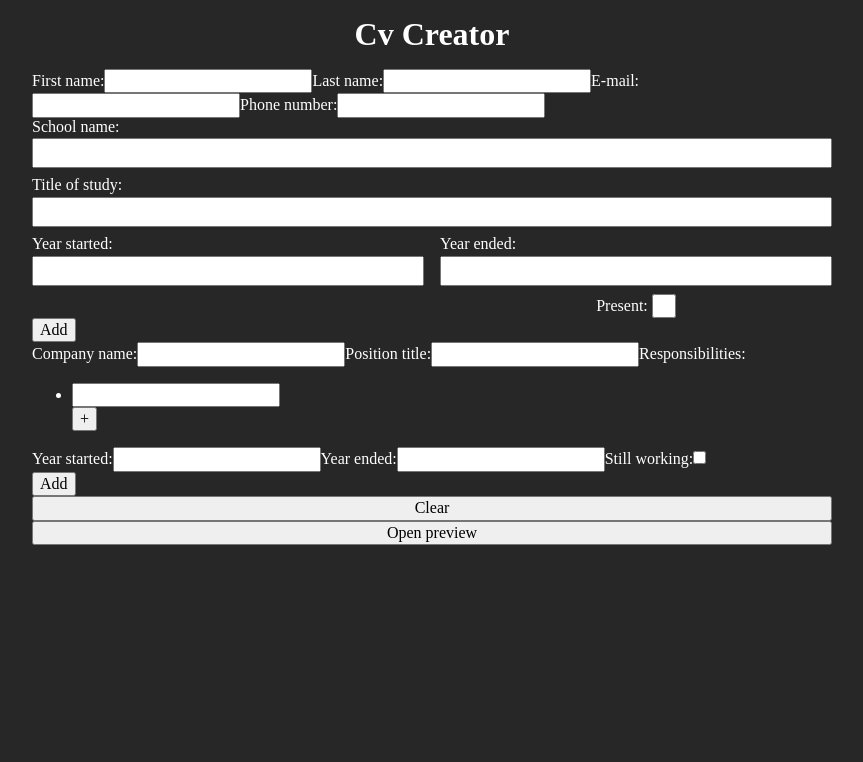
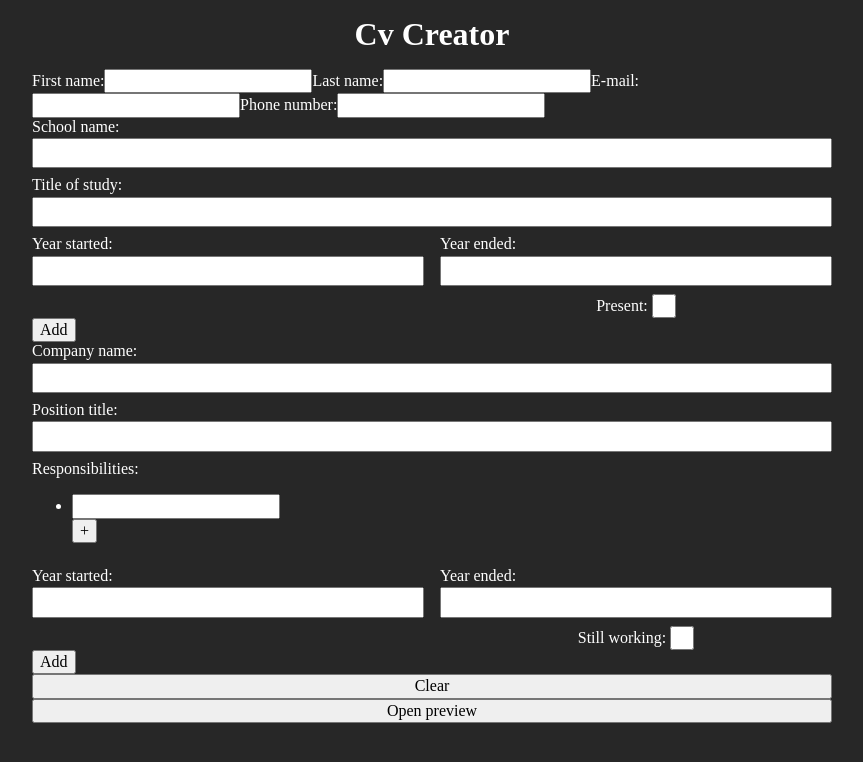
Before and after one commit to bigacz/cv-creator, a React (Vite) app: page / in a window 1280 px wide. Shown: the top 762 px of the page, without its empty margins (208-1071 px from the left). Built offline with nearby package versions, Linux system fonts and the light colour scheme.

Commit message:
style experience editor

```diff
--- a/src/components/editor/ExperienceEditor.jsx
+++ b/src/components/editor/ExperienceEditor.jsx
@@ -37,8 +37,8 @@ function ExperienceEditor({
     }
 
     return (
-      <fieldset key={id}>
-        <label>
+      <fieldset key={id} className="experience-editor">
+        <label className="experience-editor__company label-input--regular">
           <span>Company name:</span>
           <input
             type="text"
@@ -48,7 +48,7 @@ function ExperienceEditor({
             }}
           />
         </label>
-        <label>
+        <label className="experience-editor__position label-input--regular">
           <span>Position title:</span>
           <input
             type="text"
@@ -58,7 +58,7 @@ function ExperienceEditor({
             }}
           />
         </label>
-        <label>
+        <label className="experience-editor__duties">
           <span>Responsibilities:</span>
           <FlexInputList
             entries={duties}
@@ -67,7 +67,7 @@ function ExperienceEditor({
             handleRemove={handleDutiesRemoveBinded}
           />
         </label>
-        <label>
+        <label className="label-input--regular">
           <span>Year started:</span>
           <input
             type="number"
@@ -77,7 +77,7 @@ function ExperienceEditor({
             }}
           />
         </label>
-        <label>
+        <label className="label-input--regular">
           <span>Year ended:</span>
           <input
             type="number"
@@ -87,7 +87,7 @@ function ExperienceEditor({
             }}
           />
         </label>
-        <label>
+        <label className="experience-editor__present label-input--checkbox">
           <span>Still working:</span>
           <input
             type="checkbox"
@@ -99,6 +99,7 @@ function ExperienceEditor({
         </label>
         {isRemoveButtonAdded && (
           <button
+            className="experience-editor__remove button"
             type="button"
             onClick={() => {
               handleRemove(id);
--- a/src/styles/components/editor/ExperienceEditor.css
+++ b/src/styles/components/editor/ExperienceEditor.css
@@ -0,0 +1,22 @@
+.experience-editor {
+  display: grid;
+  grid-template-columns: 1fr 1fr;
+  column-gap: 1rem;
+  row-gap: 0.5rem;
+}
+
+.experience-editor__company,
+.experience-editor__position,
+.experience-editor__duties {
+  grid-column: span 2;
+}
+
+.experience-editor__present {
+  grid-column: 2 / 3;
+}
+
+.experience-editor__remove {
+  grid-column: 1 / 2;
+  grid-row: 6 / 7;
+  justify-self: center;
+}
```
